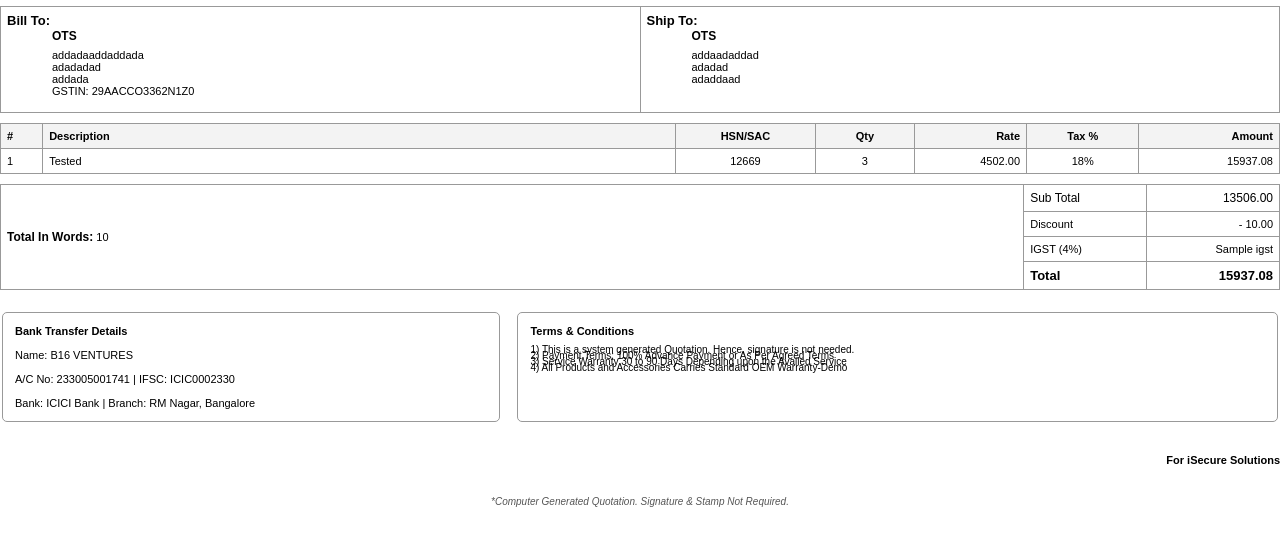
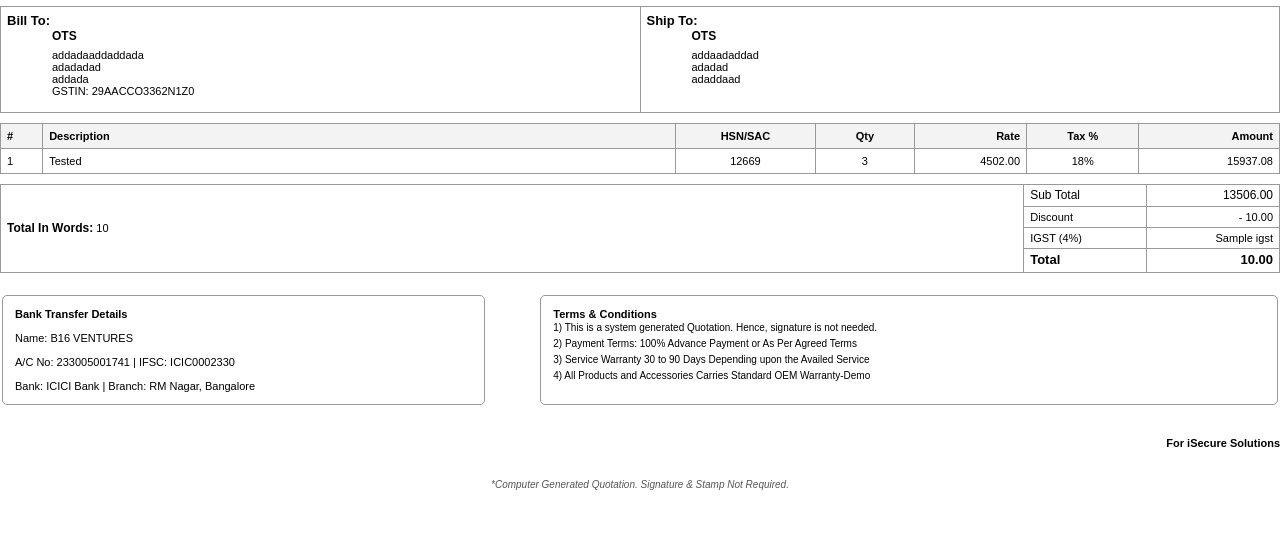
Before and after one commit to PK0809/CRM, a Django app: template crm/templates/quotation_pdf_template.html in a window 1280 px wide. Shown: the part 202-748 px from the top of the page. Run offline with Django 5.2, Linux system fonts and the light colour scheme; data comes from the database, SQL or seed files in the repository; tables that the repository leaves empty hold one stand-in row (values such as "Sample post"); the template is opened without the code that fills it: values that come from a table or form of the project are taken from there, most other values are stand-ins (such as "Sample title", 1, 10 or a date in 2020); grey boxes marked "Sample" are stand-in pictures.

Commit message:
Add files via upload

```diff
--- a/crm/templates/quotation_pdf_template.html
+++ b/crm/templates/quotation_pdf_template.html
@@ -67,6 +67,29 @@
             text-decoration: underline;
             margin-top: 15px;
         }
+
+        .totals-table {
+        border-collapse: collapse;
+        }
+        .totals-table td {
+        vertical-align: baseline;
+        line-height: 1.1;               /* tighter lines to remove the gap */
+        padding-top: 4px;                /* reduce extra top/bottom space */
+        padding-bottom: 4px;
+        }
+        .totals-table .totals-left {       /* the rowspan cell with Total In Words */
+        vertical-align: baseline;        /* or 'top' if baseline support varies */
+        }
+        .totals-table .totals-left .label {
+        line-height: 1.1;
+        margin: 0;
+        display: inline;                 /* avoid block-level extra line-height */
+        }
+        .totals-table .tax-row td {
+        padding-top: 4px;
+        padding-bottom: 4px;
+        }
+
     </style>
 </head>
 <body>
@@ -172,7 +195,7 @@
     <!-- Totals -->
     <table class="totals-table">
         <tr>
-            <td width="80%" rowspan="4" style="text-align:left; vertical-align:middle;">
+            <td width="80%" rowspan="5" style="text-align:left; vertical-align:middle;">
                 <span style="font-weight:bold; font-size:12px;">Total In Words:</span> {{ amount_in_words }}
             </td>
             <td style="font-size:12px;">Sub Total</td>
@@ -203,7 +226,7 @@
         {% endif %}
         <tr>
             <td style="font-weight:bold; font-size:13px;">Total</td>
-            <td style="text-align:right; font-weight:bold; font-size:13px;">{{ estimation.total }}</td>
+            <td style="text-align:right; font-weight:bold; font-size:13px;">{{ total|floatformat:2 }}</td>
         </tr>
     </table>
 
@@ -220,12 +243,14 @@
 
 
             <!-- Spacer -->
-            <td style="width:1%;"></td>
+            <td style="width:4%;"></td>
 
             <!-- Terms & Conditions Box -->
             <td style="width:58%; vertical-align: top; padding:12px; border:1px solid #999; border-radius:5px;">
                 <strong>Terms & Conditions</strong><br>
-                <p style="font-size:10px; line-height:6px;">{{ estimation.terms_conditions|safe }}</p>
+                <div style="font-size:10px; line-height:16px; text-align:justify;">
+                    {{ estimation.terms_conditions|safe }}
+                </div>
             </td>
         </tr>
     </table>
```
